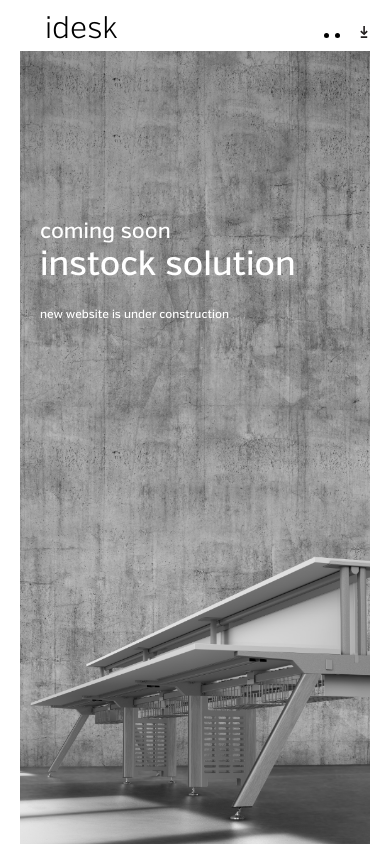
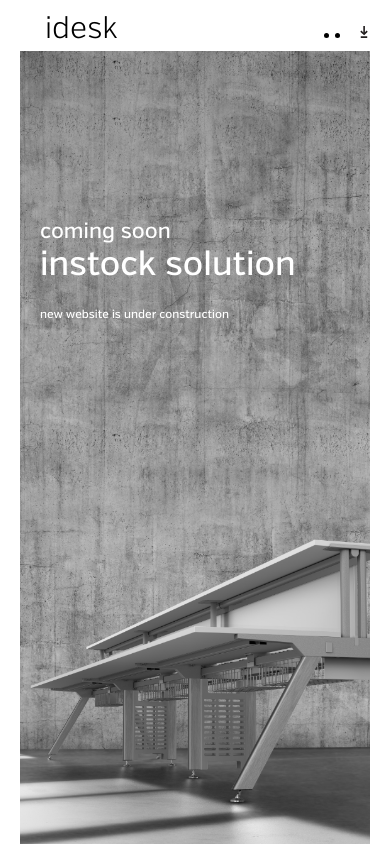
Before and after one commit to Cherryman-Industries/idesk, a React (Create React App) app: page / in a window 390 px wide. Built offline with nearby package versions, Linux system fonts and the light colour scheme.

Commit message:
progress: edit layout for normal iPhones

```diff
--- a/src/scss/mobile/HomeSection.scss
+++ b/src/scss/mobile/HomeSection.scss
@@ -65,7 +65,7 @@
 
     .landing {
         background-image: url('../../assets/images/table-tall.jpg');
-        background-position: 39% 90%;
+        background-position: 39% 95%;
         background-repeat: no-repeat;
         background-size: 230%;
     }
```
